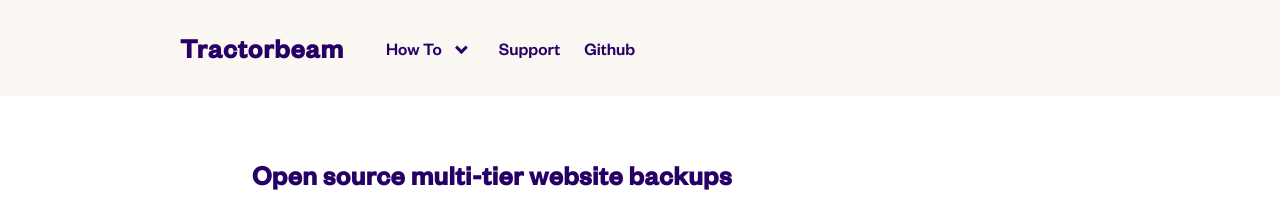
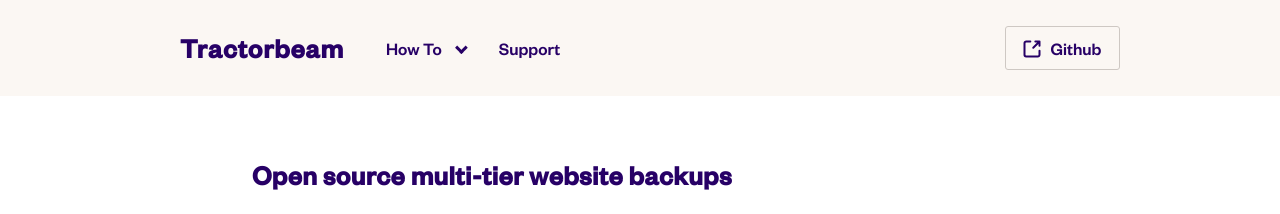
Before and after one commit to ten7/tractorbeam.ten7.com, a Jekyll site: the page built from index.md, in a window 1280 px wide. Shown: the top 214 px of the page. Built offline with Jekyll 4.4.1, drawn with Linux system fonts in a browser that asks for light colours.

Commit message:
Add is_button feature

```diff
--- a/_config.yml
+++ b/_config.yml
@@ -46,13 +46,13 @@ nav:
       description: "Check out our Github"
       url: "https://github.com/ten7/tractorbeam.ten7.com"
       is_mobile_nav_item: true
-
+      is_button: true
 
 markdown: kramdown
 
 collections:
-  pages:
-    output: true
+    pages:
+        output: true
 # Exclude from processing.
 # The following items will not be processed, by default.
 # Any item listed under the `exclude:` key here will be automatically added to
--- a/_includes/header.html
+++ b/_includes/header.html
@@ -15,16 +15,22 @@
       <span aria-hidden="true"></span>
       <span aria-hidden="true"></span>
     </button>
-    <div class="navbar-end is-hidden">
+        <div class="navbar-end">
+            {% for item in site.nav %}
+              {% if item.is_button %}
                 <button class="button is-hidden-mobile is-hidden-touch">
                     <a href="https://github.com/ten7/tractorbeam.ten7.com" class="button-link" target="_blank">
                         <svg class="button-logo" width="18" height="18" fill="none" xmlns="http://www.w3.org/2000/svg">
-            <title>Visit TEN7</title>
-            <path d="M10.25 7.75 16.5 1.5M12.334 1.5h4.167v4.167M16.5 10.667v4.166a1.666 1.666 0 0 1-1.667 1.667H3.167A1.667 1.667 0 0 1 1.5 14.833V3.167A1.667 1.667 0 0 1 3.167 1.5h4.166" />
+                            <!-- <title>Visit TEN7</title> -->
+                            <path
+                                d="M10.25 7.75 16.5 1.5M12.334 1.5h4.167v4.167M16.5 10.667v4.166a1.666 1.666 0 0 1-1.667 1.667H3.167A1.667 1.667 0 0 1 1.5 14.833V3.167A1.667 1.667 0 0 1 3.167 1.5h4.166"
+                            />
                         </svg>
-          <span class="button-link-text">Github</span>
+                        <span class="button-link-text">{{ item.title }}</span>
                     </a>
                 </button>
+              {% endif %}
+            {% endfor %}
     </div>
   </div>
 </div>
--- a/_includes/navigation.html
+++ b/_includes/navigation.html
@@ -61,7 +61,9 @@
 
 	{% else %}
 
-		<a class="navbar-item is-hidden-touch" href="{{ item.url }}">{{ item.title }}</a>
+		{% unless item.is_button %}
+			<a class="navbar-item is-hidden-touch" href="{{ item.url }}">{{ item.title }}</a>
+		{% endunless %}
 
 	{% endif %}
 
```
Lines whose indentation alone changed are shown as unchanged.
